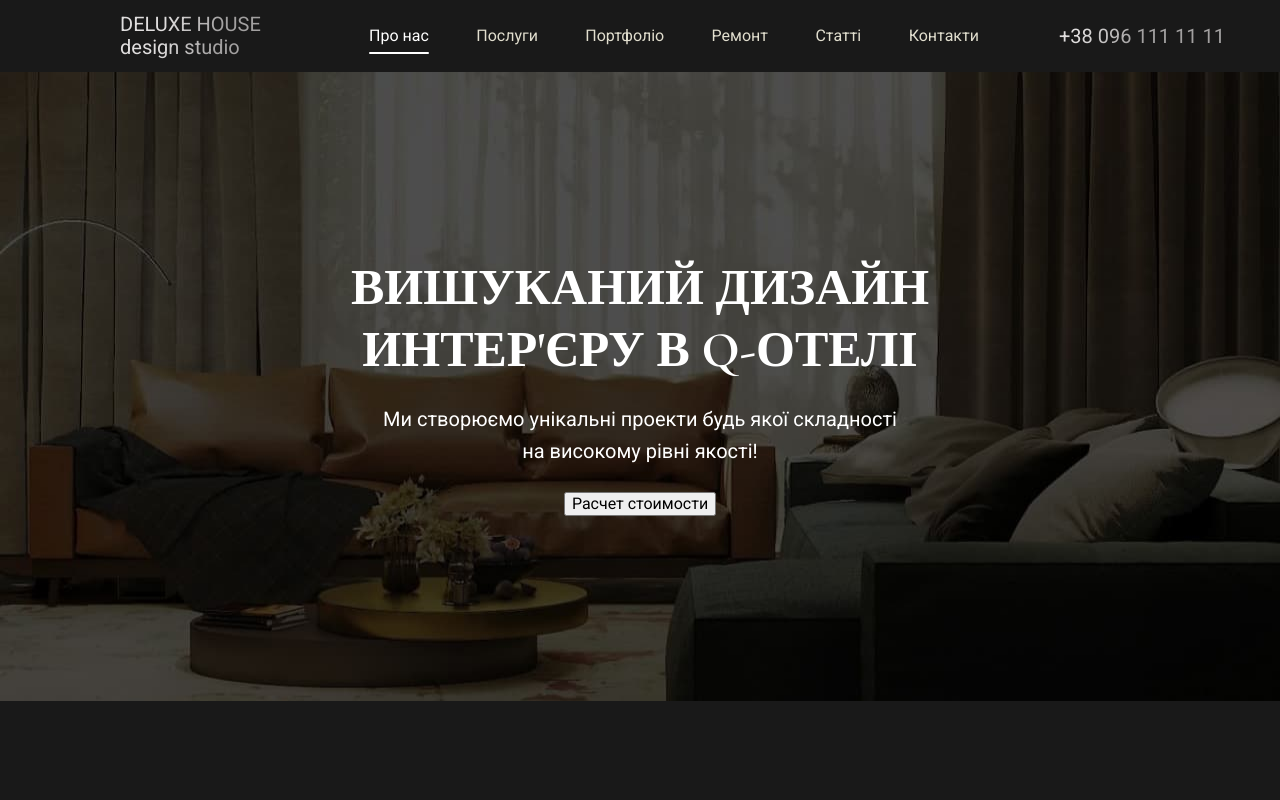
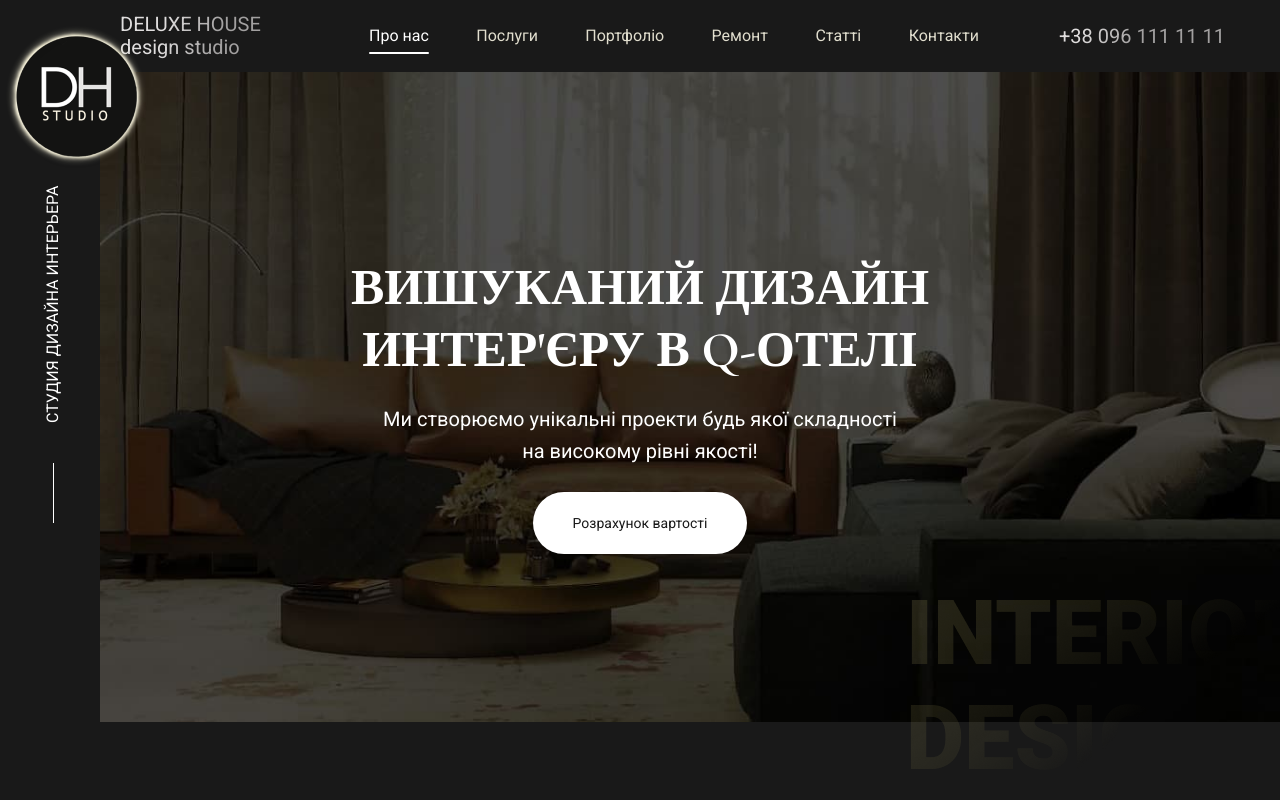
Before and after one commit to Natali2721/deluxe-house, a plain HTML site: page index.html in a window 1280 px wide. Drawn offline with nearby package versions, Linux system fonts and the light colour scheme.

Commit message:
hero+header

```diff
--- a/index.html
+++ b/index.html
@@ -50,11 +50,43 @@
     <main>
         <section class="hero section">
             <div class="container">
+                <div class="hero__left-side">
+                    <ul class="left-side__list">
+                      <li class="left-side__item">
+                        <a
+                          class="left-side__link link"
+                          href="https://www.instagram.com/"
+                          target="_blank"
+                          rel="noopener noreferrer"
+                          ></a
+                        >
+                      </li>
+                      <li class="left-side__item">
+                        <a
+                          class="left-side__link link"
+                          href="htts://www.youtube.com"
+                          target="_blank"
+                          rel="noopener noreferrer"
+                          ></a
+                        >
+                      </li>
+                      <li class="left-side__item">
+                        <a
+                          class="left-side__link"
+                          href="htts://www.youtube.com"
+                          target="_blank"
+                          rel="noopener noreferrer"
+                          ></a
+                        >
+                      </li>
+                    </ul>
+                    <p class="left-side__text">СТУДИЯ ДИЗАЙНА ИНТЕРЬЕРА</p>
+                  </div>
                 <h1 class="hero__title">ВИШУКАНИЙ ДИЗАЙН <br/>
                     ИНТЕР'ЄРУ В Q-ОТЕЛІ
                 </h1>
                 <p class="hero__subtitle">Ми створюємо унікальні проекти будь якої складності<br/>на високому рівні якості!</p>
-                <button class="hero__btn" type="button">Расчет стоимости</button>
+                <button class="hero__btn" type="button">Розрахунок вартості</button>
             </div>
         </section>
         <section></section>
--- a/sass/components/_header.scss
+++ b/sass/components/_header.scss
@@ -12,8 +12,22 @@
 
     background-color: #A2A0A0;
     background-image: linear-gradient(106.99deg, #E0DEDE 24.92%, #A2A0A0 53.57%);
+    -webkit-background-clip: text;
+    -webkit-text-fill-color: transparent;
     background-clip: text;
-    -webkit-text-fill-color: transparent;
+
+
+}
+
+.logo::after {
+    content: " ";
+    position: absolute;
+    background-image: url(../../images/logo/logo.png);
+    width: 146px;
+    left: 5px;
+    height: 146px;
+    top: 25px;
+    z-index: 1;
 
 }
 .header__logo {
@@ -57,6 +71,7 @@
     font-family: $font-family;
     background-color: #A2A0A0;
     background-image: linear-gradient(106.99deg, #E0DEDE 24.92%, #A2A0A0 53.57%);
+    -webkit-background-clip: text;
     background-clip: text;
     -webkit-text-fill-color: transparent;
     margin-left: auto;
--- a/sass/components/_hero.scss
+++ b/sass/components/_hero.scss
@@ -1,6 +1,11 @@
 .hero {
+    position: relative;
     text-align: center;
     background-image: url(../../images/hero/hero.jpg);
+    background-repeat: no-repeat;
+    background-size: contain;
+    background-position: 100px 0;
+
 }
 
 .hero__title {
@@ -22,3 +27,67 @@
     color: $primary-title-color;
     margin-bottom: 25px;
 }
+
+.hero__btn {
+    padding: 23px 40px;
+    background: #FFFFFF;
+    border-radius: 50px;
+    font-family: 'Roboto';
+    font-style: normal;
+    font-weight: 400;
+    font-size: 14px;
+    line-height: 16px;
+    cursor: pointer;
+    border: transparent;
+
+    color: #191919;
+}
+
+.hero__btn::after {
+    content: " ";
+    position: absolute;
+    background-image: url(../../images/hero/interior-design.png);
+    background-repeat: no-repeat;
+    width: 370px;
+    height: 200px;
+    right: 0;
+    bottom: -60px;
+}
+
+.hero__left-side {
+    position: absolute;
+    display: flex;
+    align-items: center;
+    transform: rotate(-90deg) translateY(10%);
+    top: 250px;
+    left: -250px;
+    width: 600px;
+}
+
+.left-side__list {
+    display: flex;
+    align-items: center;
+
+}
+
+.left-side__list {
+    &::after {
+      content: '';
+      display: block;
+      width: 60px;
+      height: 1px;
+      margin-right: 40px;
+
+      background-color: #FFFFFF;
+    }
+}
+
+.left-side__item {
+    width: 30px;
+    height: 30px;
+    margin-right: 12px;
+
+    &:last-child {
+      margin-right: 0;
+    }
+}
```
Also changed, not shown: css/main.css, css/main.min.css, images/hero/interior-design.png (added), images/logo/LOGO 2.svg (added), images/logo/logo.png (added), 2 other files.
